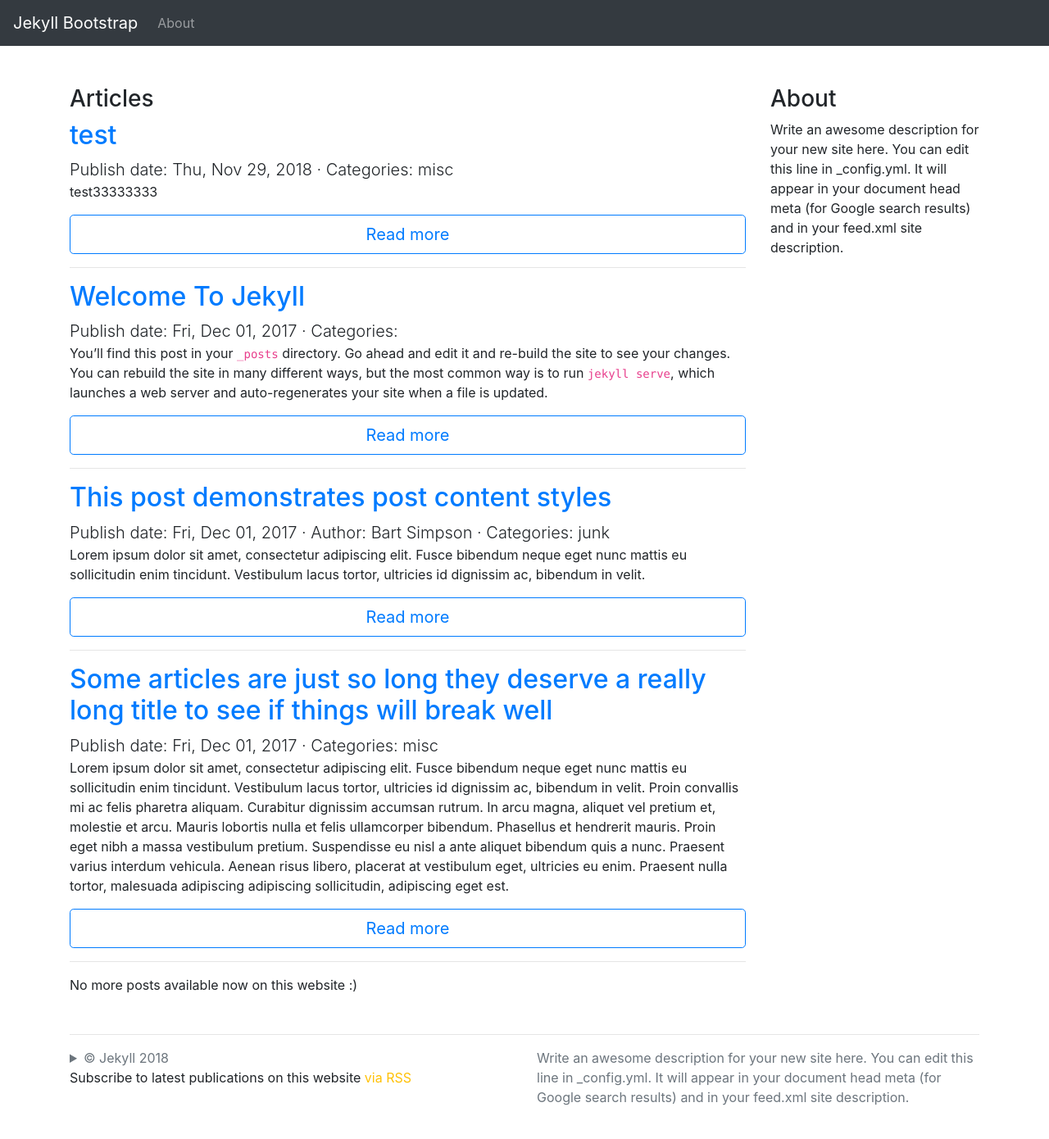
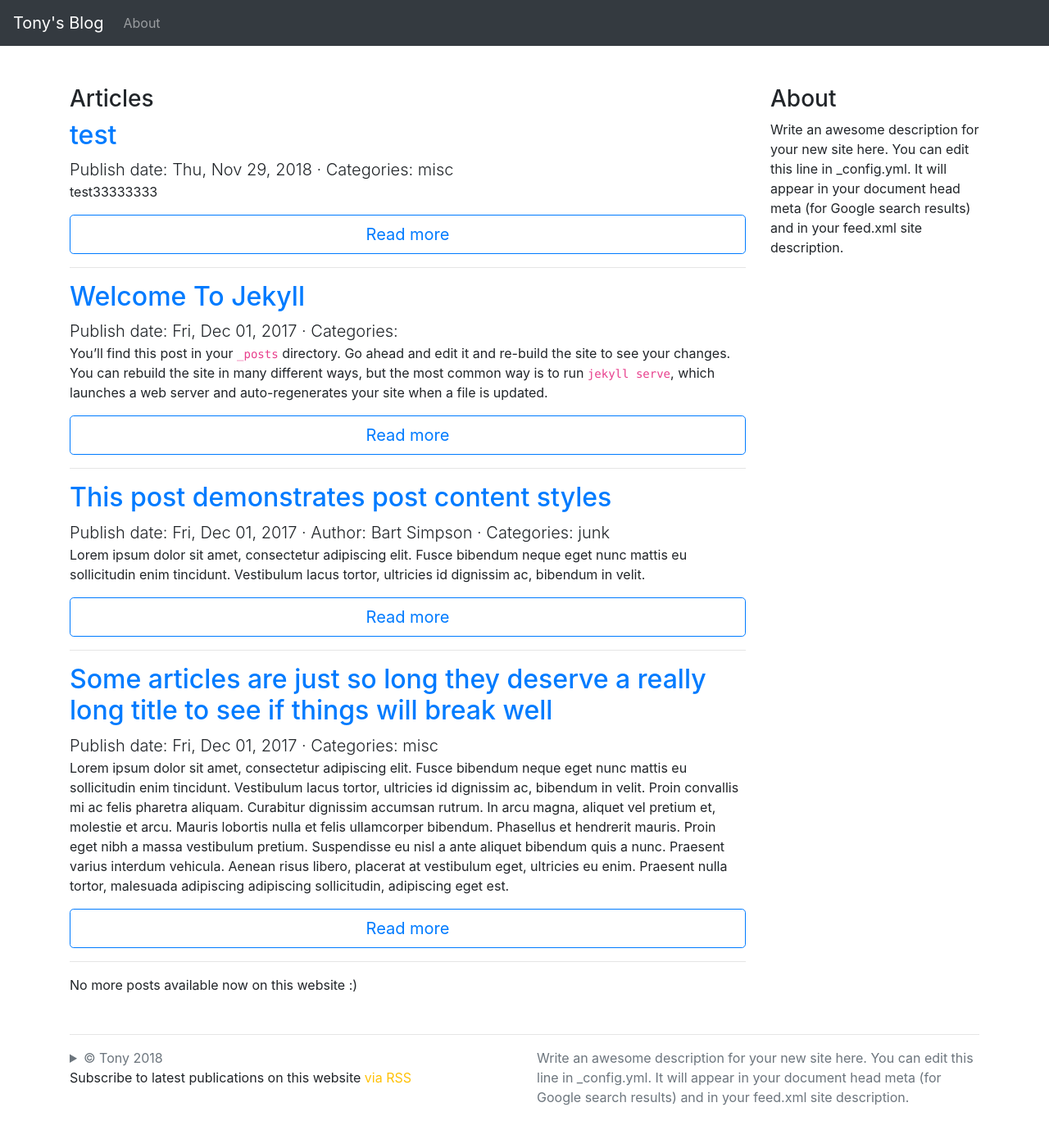
Before and after one commit to stnet253/stnet253.github.io, a Jekyll site: the page built from index.md, in a window 1280 px wide. Shown: the whole page at 82% size. Built offline with Jekyll 4.4.1, drawn with Linux system fonts in a browser that asks for light colours.

Commit message:
new page

```diff
--- a/_config.yml
+++ b/_config.yml
@@ -1,6 +1,6 @@
-title: Jekyll Bootstrap
-author: Jekyll
-email: mailbox@example.com
+title: Tony's Blog
+author: Tony
+email: stnet253@gmail.com
 description: > # this means to ignore newlines until "baseurl:"
   Write an awesome description for your new site here. You can edit this
   line in _config.yml. It will appear in your document head meta (for
```
Also changed, not shown: 6 other files.
